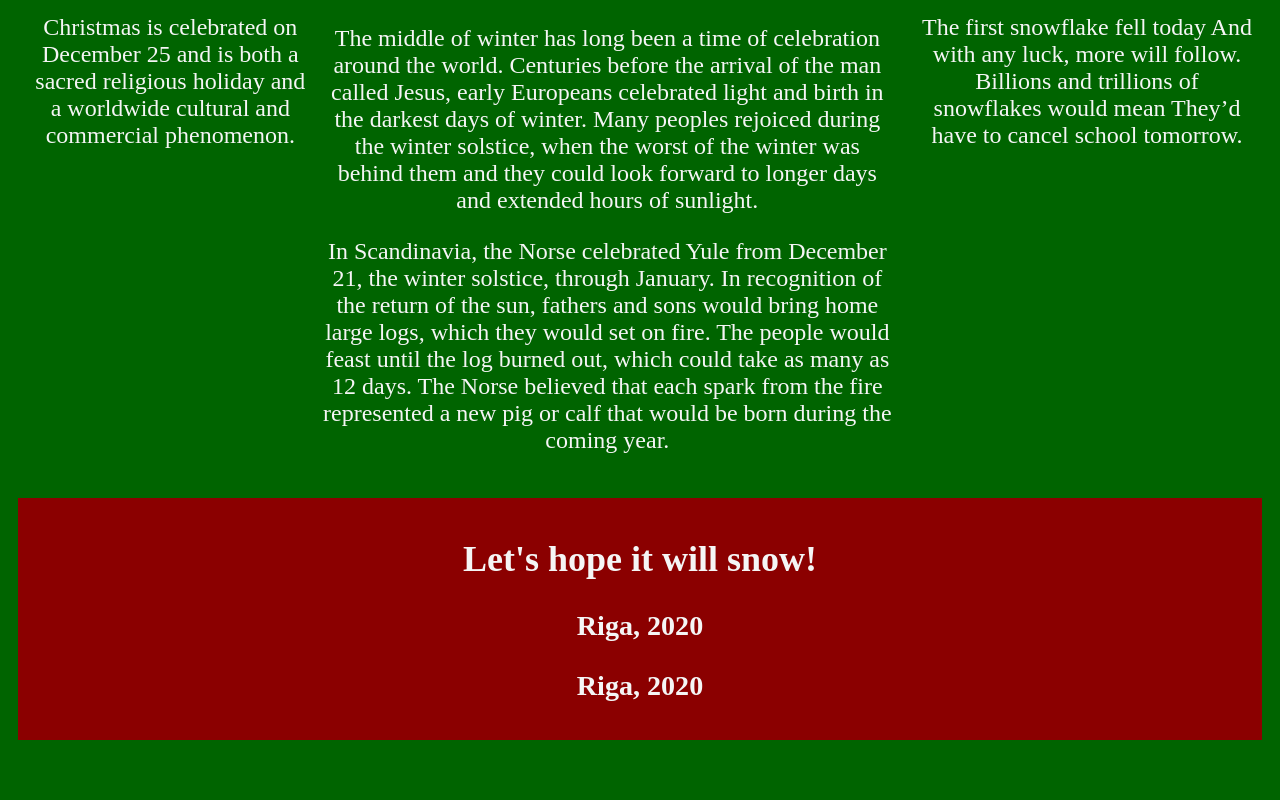
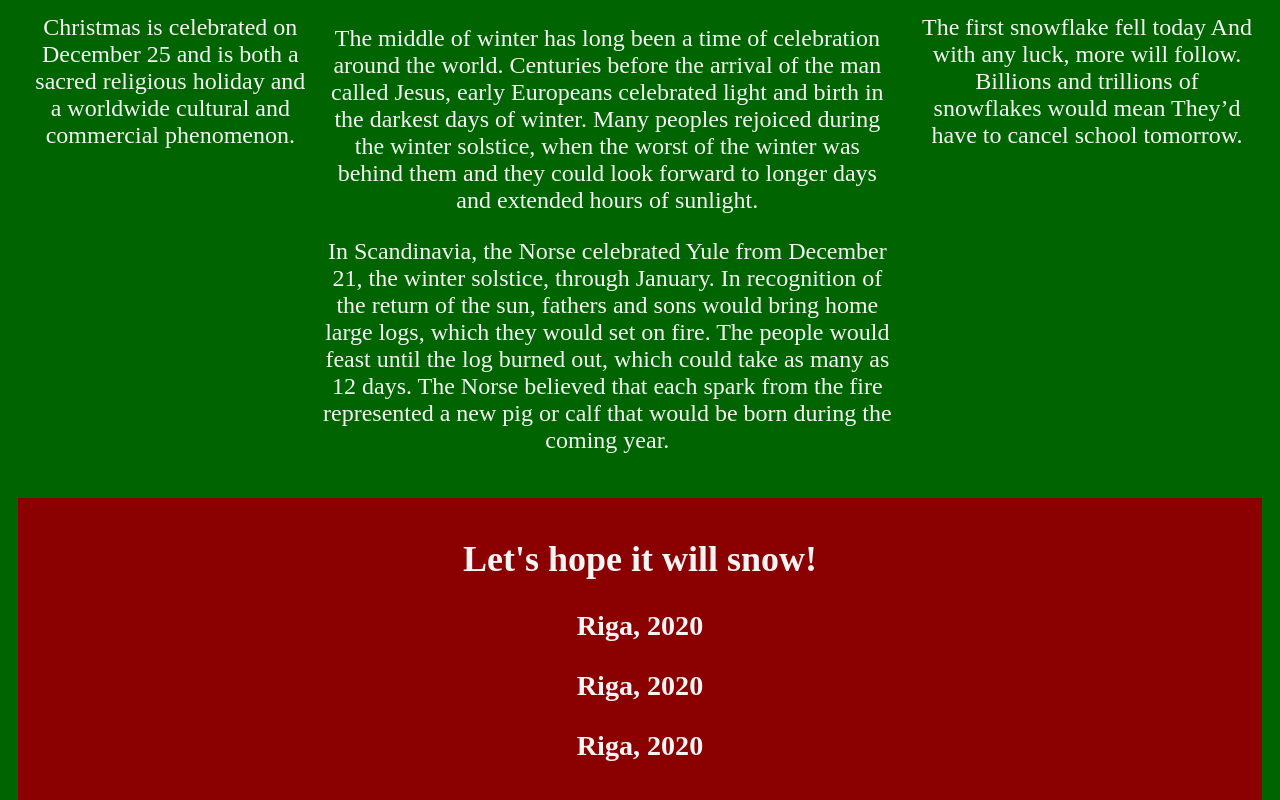
Before and after one commit to ElizaViluma/Christmas, a plain HTML site: page Index.html in a window 1280 px wide. Shown: the part 689-1489 px from the top of the page. Before the commit the page ends 1429 px from the top, so only its background shows below. Drawn offline with Linux system fonts and the light colour scheme.

Commit message:
footer.commit

```diff
--- a/Index.html
+++ b/Index.html
@@ -69,6 +69,7 @@
         <h2>Let's hope it will snow!</h2>
         <h3>Riga, 2020</h3>
         <h3>Riga, 2020</h3>
+        <h3>Riga, 2020</h3>
     </footer>
 
 </body>
```
